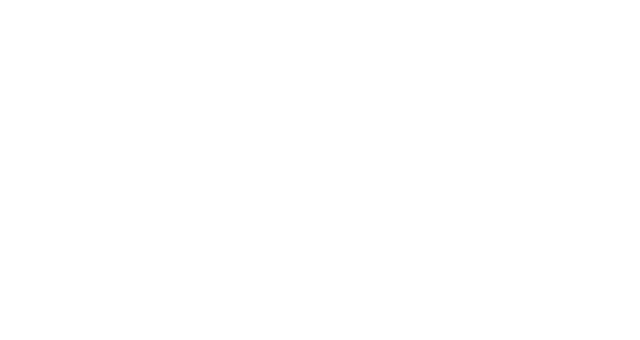
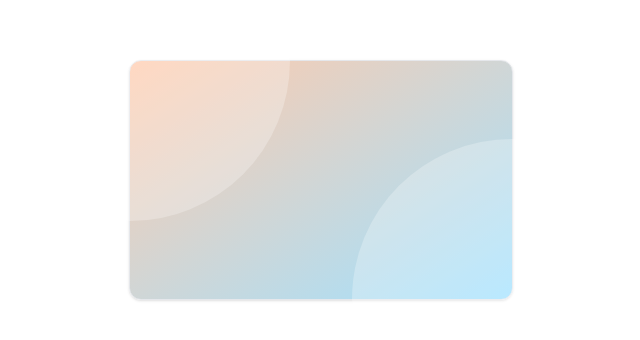
Before and after one commit to dimar-hanung/dimarhanung-next, a Nuxt app: page /fun-stuff/card in a window 1280 px wide. Before the commit this address had no page. Shown: the part 220-560 px from the top of the page, without its empty margins (319-959 px from the left). Built offline with nearby package versions, Linux system fonts and the light colour scheme.

Commit message:
feat: improve seo meta

```diff
--- a/components/t-list.vue
+++ b/components/t-list.vue
@@ -2,6 +2,8 @@
   <li
     class="leading-8 p-2 bg-indigo-100 dark:bg-slate-900 my-1 rounded dark:hover:bg-slate-700 transition-all duration-300 hover:translate-x-2"
   >
-    <slot></slot>
+    <p>
+      <slot></slot>
+    </p>
   </li>
 </template>
--- /dev/null
+++ b/pages/fun-stuff/card.vue
@@ -0,0 +1,35 @@
+<template>
+  <div class="min-h-screen grid place-items-center">
+    <main class="card">
+      <div class="decorator --1"></div>
+      <div class="decorator --2"></div>
+    </main>
+  </div>
+</template>
+
+<script setup lang="ts"></script>
+
+<style scoped>
+.card {
+  @apply w-96 h-60 border shadow rounded-xl bg-gradient-to-bl bg-slate-400 relative;
+  background: linear-gradient(to bottom right, #ffcbad, #a1e1ff);
+}
+.decorator {
+  @apply bg-white bg-opacity-25 rounded-full -translate-x-1/2 -translate-y-1/2;
+  width: 20rem;
+  height: 20rem;
+
+  position: absolute;
+}
+
+.decorator.--1 {
+  top: 0;
+  left: 0;
+}
+
+.decorator.--2 {
+  @apply bg-white bg-opacity-25 rounded-full translate-x-1/2 translate-y-1/2;
+  bottom: 0;
+  right: 0;
+}
+</style>
--- a/pages/index.vue
+++ b/pages/index.vue
@@ -6,9 +6,9 @@
 
     <div class="container mx-auto">
       <div class="mt-4">
+        <header>
           <h3 class="text-2xl font-bold px-2">
             {{ $t("hello", { name: "Dimar Hanung" }) }}
-
             <img
               class="w-8 inline-block"
               src="https://camo.githubusercontent.com/e8e7b06ecf583bc040eb60e44eb5b8e0ecc5421320a92929ce21522dbc34c891/68747470733a2f2f6d656469612e67697068792e636f6d2f6d656469612f6876524a434c467a6361737252346961377a2f67697068792e676966"
@@ -16,12 +16,17 @@
             />
           </h3>
           <div class="px-2 mt-2">
-          <div
-            class="px-2 rounded dark:bg-indigo-800 bg-indigo-200 shadow max-w-max"
+            <p>
+              <!-- short description about me -->
+              Professional Front-End Developer with 2 years of experience.
+            </p>
+            <p
+              class="px-2 rounded dark:bg-indigo-800 bg-indigo-200 shadow max-w-max mt-2"
             >
               {{ $t("collab") }}
+            </p>
           </div>
-        </div>
+        </header>
         <hr class="my-4 border-0" />
         <main class="flex flex-wrap">
           <section class="w-1/2 flex-grow p-2 min-w-[230px]">
@@ -391,7 +396,6 @@
 </template>
 
 <script setup lang="ts">
-// import { getName } from "@/js-challenge/sample";
 const darkMode = useDarkMode();
 // const api = useFetch("https://api.sololearn.repl.co/profile/12709774", {
 //   // initialCache: true,
@@ -403,10 +407,16 @@ const darkMode = useDarkMode();
 
 useSeoMeta({
   title: "Dimar Hanung",
-  description: "Dimar Hanung - Front-End Developer",
-  ogDescription: "Dimar Hanung - Front-End Developer",
-  // image: "https://i.ibb.co/0nZ6Z3r/Dimar-Hanung.png",
-  // url: "https://dimar-hanung.vercel.app/",
+
+  description:
+    "Dimar Hanung is a Frontend Developer with 2 years of experience. He is a self-taught developer who loves to learn new things and share his knowledge with others.",
+  ogDescription:
+    "Dimar Hanung is a Frontend Developer with 2 years of experience. He is a self-taught developer who loves to learn new things and share his knowledge with others.",
+  author: "Dimar Hanung",
+  ogImage: "https://i.ibb.co/SfVpQCz/IMG20211117182339.jpg",
+  ogImageAlt: "Dimar Hanung",
+  twitterImage: "https://i.ibb.co/SfVpQCz/IMG20211117182339.jpg",
+  twitterImageAlt: "Dimar Hanung",
 });
 </script>
 <style>
```
Lines whose indentation alone changed are shown as unchanged.
